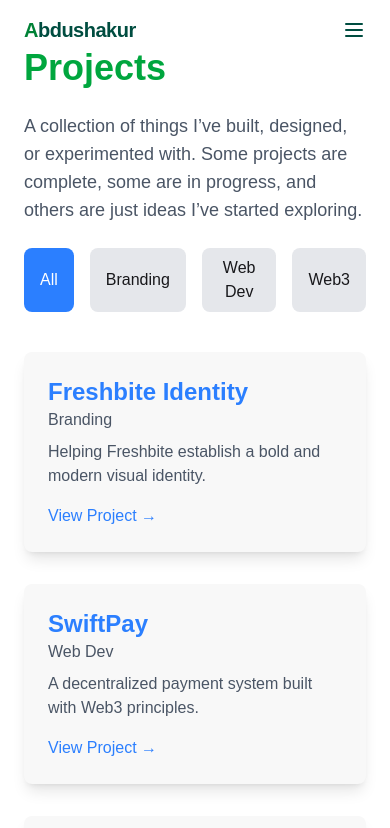
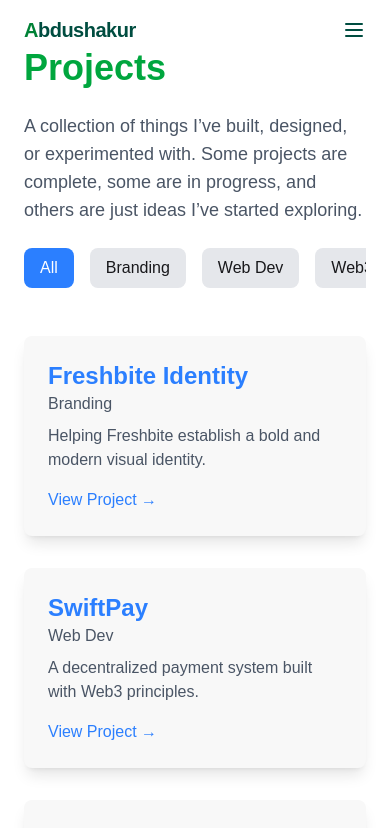
Before and after one commit to abdushakurob/abdushakurob.github.io, a Next.js app: page /projects in a window 390 px wide. Shown: the top 828 px of the page. Built offline with nearby package versions, Linux system fonts and the light colour scheme.

Commit message:
Update project page filter to be scrollable on mobile

```diff
--- a/app/projects/page.tsx
+++ b/app/projects/page.tsx
@@ -28,13 +28,18 @@ export default function Projects() {
         and others are just ideas I’ve started exploring.
       </p>
 
-      {/* Filters */}
-      <div className="flex gap-4 mt-6">
+      {/* Filters (Scrollable on Mobile) */}
+<div className="overflow-x-auto whitespace-nowrap flex gap-4 mt-6 pb-2">
   {["All", "Branding", "Web Dev", "Web3"].map((category) => (
     <button
       key={category}
-            className={`px-4 py-2 rounded-lg ${filter === category ? "bg-blue-500 text-white" : "bg-gray-200"}`}
-            onClick={() => { setFilter(category); setCurrentPage(1); }}
+      className={`px-4 py-2 rounded-lg ${
+        filter === category ? "bg-blue-500 text-white" : "bg-gray-200"
+      }`}
+      onClick={() => {
+        setFilter(category);
+        setCurrentPage(1);
+      }}
     >
       {category}
     </button>
```
Lines whose indentation alone changed are shown as unchanged.
